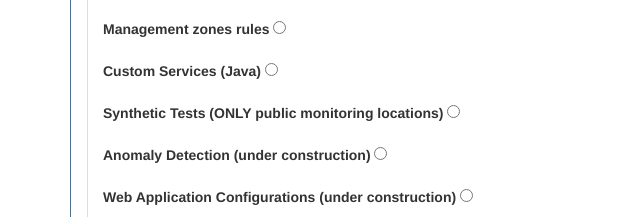
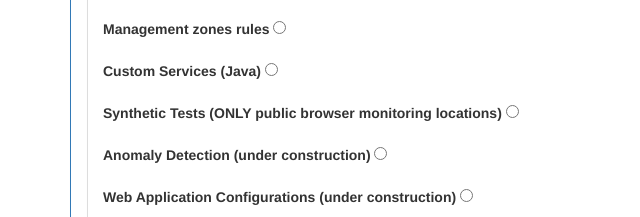
Before and after one commit to AlonsoDeCosio/dynatrace-sync-environments, a plain HTML site: page index.html in a window 1280 px wide. Shown: the part 1223-1440 px from the top of the page, 0-640 px from the left. Drawn offline with nearby package versions, Linux system fonts and the light colour scheme.

Commit message:
Update error info

```diff
--- a/index.html
+++ b/index.html
@@ -194,7 +194,7 @@
                             </div>
                             <div class="form-group">
                                 <label>
-                                    Synthetic Tests (ONLY public monitoring locations)
+                                    Synthetic Tests (ONLY public browser monitoring locations)
                                 </label>
                                 <input ng-disabled="isbtnRunDisabled()" name="syntheticTestsEnabled"
                                     ng-required="$scope.rulesType == null" type="radio" ng-model="rulesType"
@@ -745,6 +745,7 @@
                 function (data) {
                     if (data.status != 429) {
                         log("ERROR-----------------------------");
+                        log("Name: " + details.name)
                         log("Status: " + data.status);
                         log("Status Text: " + data.statusText);
                         log("URL: " + data.config.url);
```
